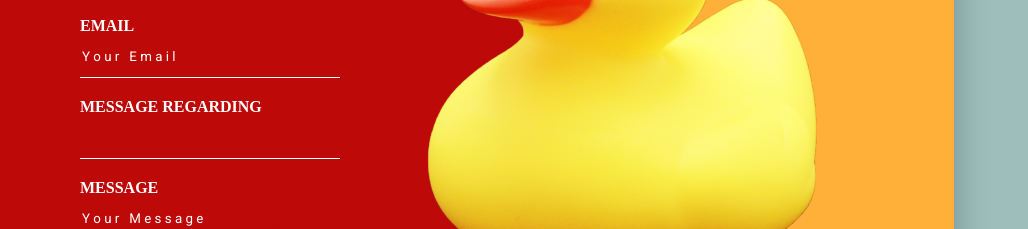
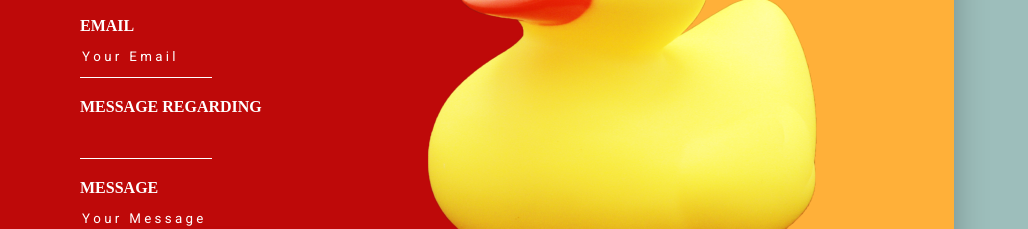
Before and after one commit to FelixDuverell/Rubberduck, a plain HTML site: page index.html in a window 1280 px wide. Shown: the part 254-483 px from the top of the page, without its empty margins (0-1028 px from the left). Drawn offline with Linux system fonts and the light colour scheme.

Commit message:
Final commit

```diff
--- a/index.html
+++ b/index.html
@@ -13,10 +13,11 @@
         <form action="">
             <p>FULL NAME</p>
             <input type="text" name="" id="">
+            <div class="form-area1">
             <p>EMAIL</p>
             <input type="text" name="" id="" placeholder="Y o u r   E m a i l">
             <p>MESSAGE REGARDING</p>
-            <input type="text" name="" id="">
+            <input type="text" name="" id=""></div>
             <p>MESSAGE</p>
             <input type="text" name="" id="" placeholder="Y o u r   M e s s a g e">
             <input type="submit" value="Send Message">
--- a/styles/index.css
+++ b/styles/index.css
@@ -54,6 +54,10 @@ body {
     width: 80%;
 }
 
+.form-area1 input {
+    width: 40%;
+}
+
 .form-area input[type=text] {
     font-family: 'Roboto', sans-serif;
     border: none;
```
Also changed, not shown: 1 other file.
